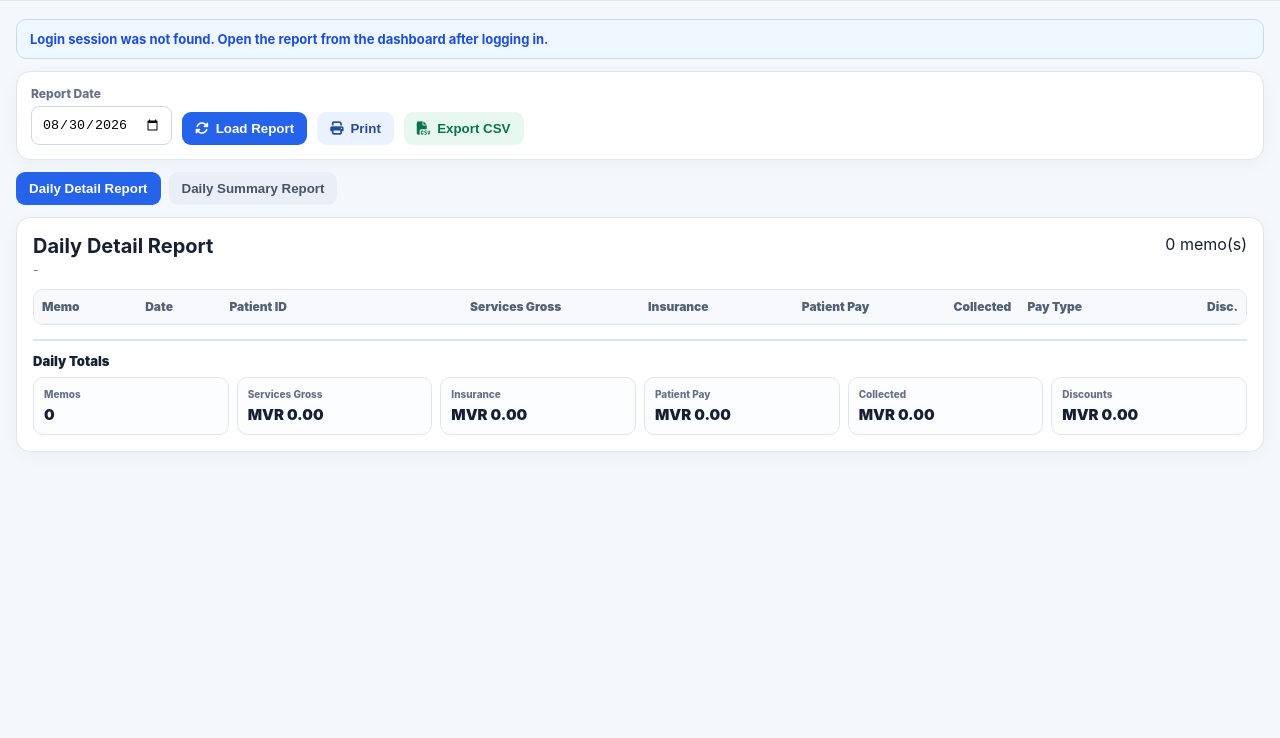
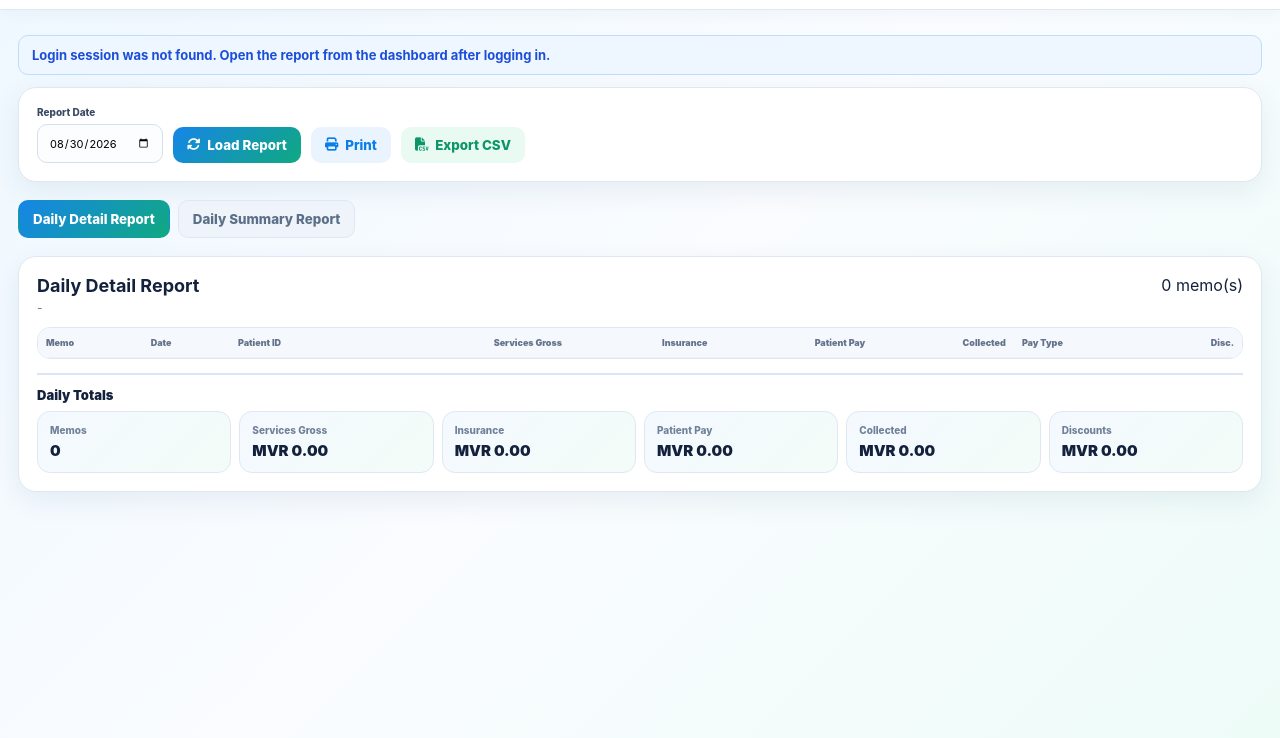
Before and after one commit to iirufan/clinicsystem, a website: page dailyreport.html in a window 1280 px wide. Shown: the part 62-800 px from the top of the page. Drawn offline with Linux system fonts and the light colour scheme.

Commit message:
Update dailyreport.html

```diff
--- a/dailyreport.html
+++ b/dailyreport.html
@@ -13,44 +13,70 @@
 </style>
 
 <style>
-*{box-sizing:border-box}
+*{box-sizing:border-box;margin:0;padding:0}
 
 :root{
-    --primary:#2563eb;
-    --primary-dark:#1d4ed8;
-    --bg:#f4f7fb;
-    --card:#ffffff;
-    --text:#172033;
-    --muted:#667085;
-    --border:#dfe6ee;
+    --blue:#0b7ee8;
+    --blue2:#0864bd;
+    --green:#12aa78;
+    --red:#e95067;
+    --orange:#f3a13d;
+    --purple:#7654e8;
+    --text:#13213c;
+    --muted:#718099;
+    --border:#dfe8f2;
+    --bg:#f4f8fc;
+    --white:#fff;
+    --shadow:0 9px 28px rgba(30,65,105,.08);
 }
 
 body{
-    margin:0;
     font-family:Inter,"Segoe UI",Arial,sans-serif;
-    background:var(--bg);
+    background:linear-gradient(135deg,#eef8ff,#fafcff,#eefcf8);
     color:var(--text);
+    min-height:100vh;
 }
 
 .topbar{
+    min-height:72px;
+    display:flex;
+    align-items:center;
+    padding:0 24px;
     background:#fff;
     border-bottom:1px solid var(--border);
-    padding:12px 18px;
+    position:sticky;
+    top:0;
+    z-index:500;
+    box-shadow:0 4px 15px rgba(30,60,100,.04);
+}
+
+.brand{
     display:flex;
-    justify-content:space-between;
     align-items:center;
     gap:12px;
-    position:sticky;
-    top:0;
-    z-index:20;
-}
-
-.brand{
     font-size:18px;
+    font-weight:800;
+}
+
+.brand::before{
+    content:'\f201';
+    font-family:'Font Awesome 6 Free';
     font-weight:900;
-}
+    width:45px;
+    height:45px;
+    border-radius:14px;
+    display:flex;
+    align-items:center;
+    justify-content:center;
+    color:#fff;
+    font-size:20px;
+    background:linear-gradient(135deg,#1685e8,#12aa78);
+}
+
+.brand i{display:none}
 
 .actions{
+    margin-left:auto;
     display:flex;
     gap:8px;
     flex-wrap:wrap;
@@ -59,42 +85,43 @@ body{
 button,
 a.btn{
     border:0;
-    border-radius:9px;
-    padding:9px 13px;
+    border-radius:10px;
+    padding:10px 14px;
     font-weight:800;
     cursor:pointer;
+    font-family:inherit;
     text-decoration:none;
     display:inline-flex;
     align-items:center;
     gap:7px;
 }
 
-.blue{background:#2563eb;color:#fff}
-.light{background:#eaf1ff;color:#234d9c}
-.green{background:#e8f7ef;color:#08744f}
-.red{background:#feecec;color:#b42318}
+.blue{background:linear-gradient(135deg,#1685e8,#10a980);color:#fff}
+.light{background:#e9f4ff;color:var(--blue)}
+.green{background:#e9faf3;color:#0c9569}
+.red{background:#fff0f2;color:var(--red)}
 
 .container{
     max-width:1450px;
-    margin:18px auto;
-    padding:0 16px 30px;
+    margin:25px auto;
+    padding:0 18px 50px;
 }
 
 .toolbar,
 .card{
     background:#fff;
     border:1px solid var(--border);
-    border-radius:14px;
-    box-shadow:0 4px 16px rgba(20,40,80,.04);
+    border-radius:18px;
+    box-shadow:var(--shadow);
 }
 
 .toolbar{
-    padding:14px;
+    padding:18px;
     display:flex;
     gap:10px;
     align-items:end;
     flex-wrap:wrap;
-    margin-bottom:12px;
+    margin-bottom:18px;
 }
 
 .field{
@@ -104,37 +131,50 @@ a.btn{
 }
 
 .field label{
-    font-size:12px;
+    font-size:10px;
     font-weight:800;
-    color:var(--muted);
+    color:#394962;
+    margin-bottom:1px;
 }
 
 input{
     height:39px;
-    border:1px solid #ced8e5;
-    border-radius:8px;
-    padding:0 10px;
+    border:1px solid #d5e0ec;
+    border-radius:10px;
+    background:#fbfdff;
+    padding:0 11px;
+    outline:none;
+    font:inherit;
+    font-size:11px;
+}
+
+input:focus{
+    border-color:var(--blue);
+    box-shadow:0 0 0 3px rgba(11,126,232,.08);
 }
 
 .tabs{
     display:flex;
     gap:8px;
-    margin-bottom:12px;
+    margin-bottom:18px;
     flex-wrap:wrap;
 }
 
 .tab{
-    background:#e9eef7;
-    color:#475467;
+    background:#eef4fa;
+    color:#5c6f88;
+    border:1px solid var(--border);
 }
 
 .tab.active{
-    background:#2563eb;
+    background:linear-gradient(135deg,#1685e8,#10a980);
     color:#fff;
+    border-color:transparent;
 }
 
 .card{
-    padding:16px;
+    padding:18px;
+    margin-bottom:18px;
 }
 
 .hidden{
@@ -151,7 +191,8 @@ input{
 
 .head h2{
     margin:0 0 4px;
-    font-size:20px;
+    font-size:18px;
+    color:#13213c;
 }
 
 .muted{
@@ -162,7 +203,7 @@ input{
 .wrap{
     overflow:auto;
     border:1px solid var(--border);
-    border-radius:10px;
+    border-radius:13px;
 }
 
 table{
@@ -180,10 +221,13 @@ td{
 }
 
 th{
-    background:#f7f9fc;
-    color:#526174;
+    background:#f5f9fd;
+    color:#64738b;
     font-weight:900;
-}
+    font-size:9px;
+}
+
+tbody tr:hover td{background:#fbfdff}
 
 .num{
     text-align:right;
@@ -213,9 +257,9 @@ th{
 
 .detail-total{
     border:1px solid var(--border);
-    border-radius:10px;
-    padding:10px;
-    background:#fbfdff;
+    border-radius:13px;
+    padding:12px;
+    background:linear-gradient(135deg,#f4f9ff,#f3fcf8);
 }
 
 .detail-total .label{
@@ -243,9 +287,10 @@ th{
 
 .metric{
     border:1px solid var(--border);
-    border-radius:14px;
-    padding:15px;
-    background:linear-gradient(180deg,#fff,#fbfdff);
+    border-radius:16px;
+    padding:16px;
+    background:linear-gradient(135deg,#f4f9ff,#f3fcf8);
+    box-shadow:0 5px 18px rgba(30,65,105,.05);
 }
 
 .metric .label{
@@ -272,8 +317,9 @@ th{
 .summary-box{
     background:#fff;
     border:1px solid var(--border);
-    border-radius:14px;
+    border-radius:16px;
     overflow:hidden;
+    box-shadow:0 5px 18px rgba(30,65,105,.05);
 }
 
 .summary-box h3{
@@ -281,7 +327,7 @@ th{
     padding:14px 15px;
     font-size:15px;
     border-bottom:1px solid #edf1f5;
-    background:#fbfdff;
+    background:#f5f9fd;
 }
 
 .summary-list{
```
